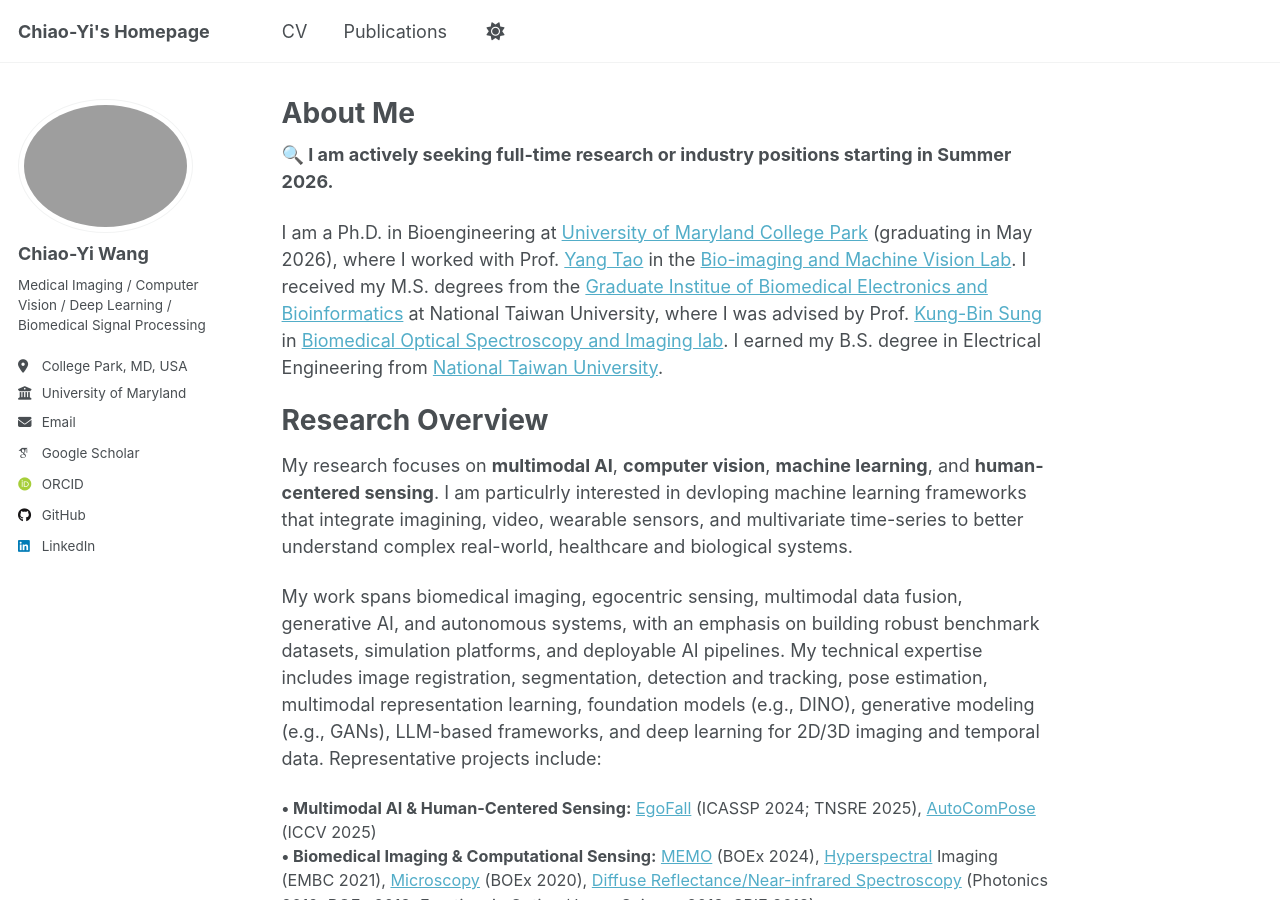
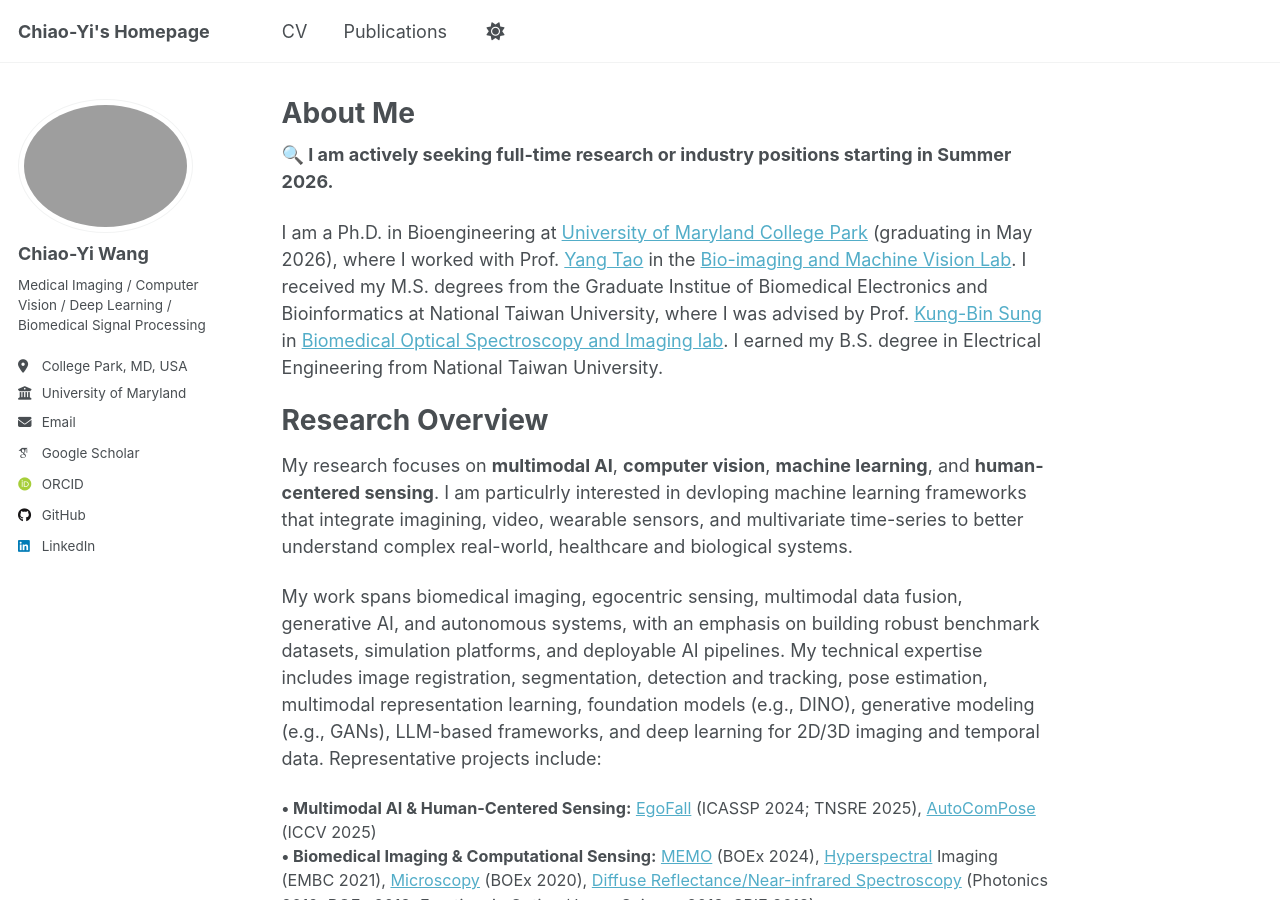
Before and after one commit to chiaoyiwang0424/chiaoyiwang0424.github.io, a Jekyll site: the page built from _pages/about.md, in a window 1280 px wide and 900 px high. Built offline with Jekyll 4.4.1, drawn with Linux system fonts in a browser that asks for light colours; some web fonts are replaced; part of the change alters nothing that is shown.

Commit message:
clear overview

```diff
--- a/_pages/about.md
+++ b/_pages/about.md
@@ -8,7 +8,7 @@ redirect_from:
 ---
 <b>🔍 I am actively seeking full-time research or industry positions starting in Summer 2026.</b>
 
-I am a Ph.D. in Bioengineering at [University of Maryland College Park](https://bioe.umd.edu/) (graduating in May 2026), where I worked with Prof. [Yang Tao](https://bioe.umd.edu/clark/faculty/222/Yang-Tao) in the [Bio-imaging and Machine Vision Lab](https://taolab.umd.edu/). I received my M.S. degrees from the [Graduate Institue of Biomedical Electronics and Bioinformatics](https://www.bebi.ntu.edu.tw/?page_id=79&lang=en) at National Taiwan University, where I was advised by Prof. [Kung-Bin Sung](https://www.ee.ntu.edu.tw/bio1.php?teacher_id=945010) in [Biomedical Optical Spectroscopy and Imaging lab](https://homepage.ntu.edu.tw/~kbsung/). I earned my B.S. degree in Electrical Engineering from [National Taiwan University](https://web.ee.ntu.edu.tw/eng/index.php).
+I am a Ph.D. in Bioengineering at [University of Maryland College Park](https://bioe.umd.edu/) (graduating in May 2026), where I worked with Prof. [Yang Tao](https://bioe.umd.edu/clark/faculty/222/Yang-Tao) in the [Bio-imaging and Machine Vision Lab](https://taolab.umd.edu/). I received my M.S. degrees from the Graduate Institue of Biomedical Electronics and Bioinformatics at National Taiwan University, where I was advised by Prof. [Kung-Bin Sung](https://www.ee.ntu.edu.tw/bio1.php?teacher_id=945010) in [Biomedical Optical Spectroscopy and Imaging lab](https://homepage.ntu.edu.tw/~kbsung/). I earned my B.S. degree in Electrical Engineering from National Taiwan University.
 
 
 Research Overview
```
